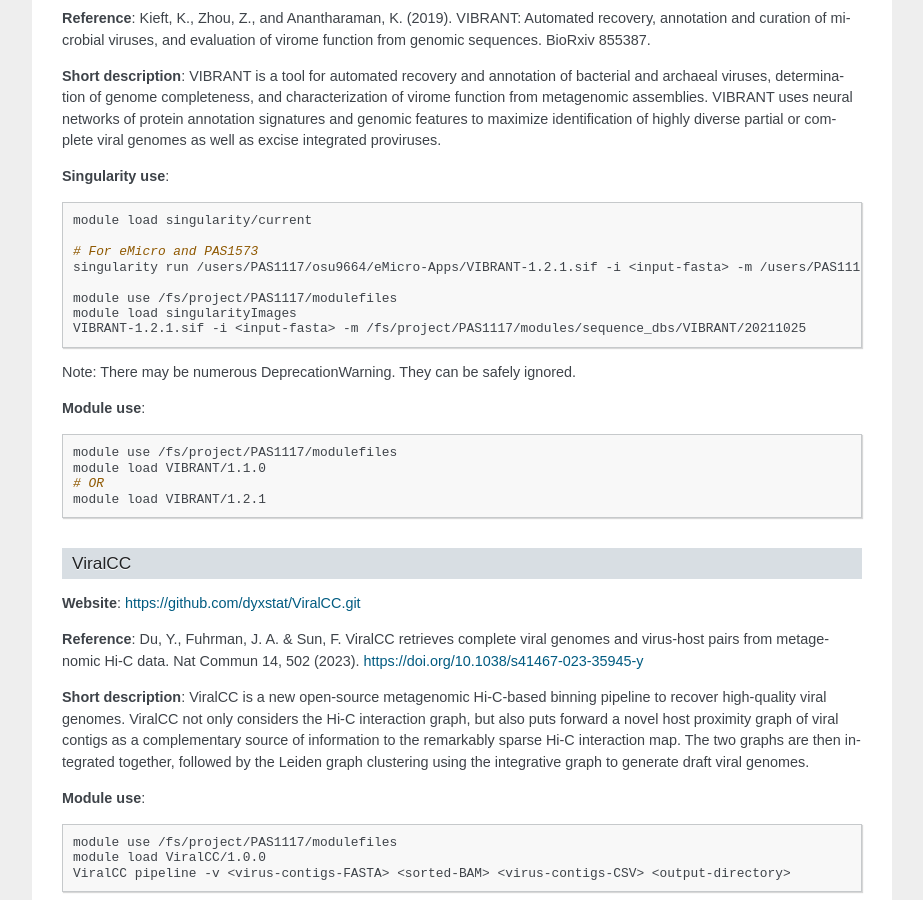
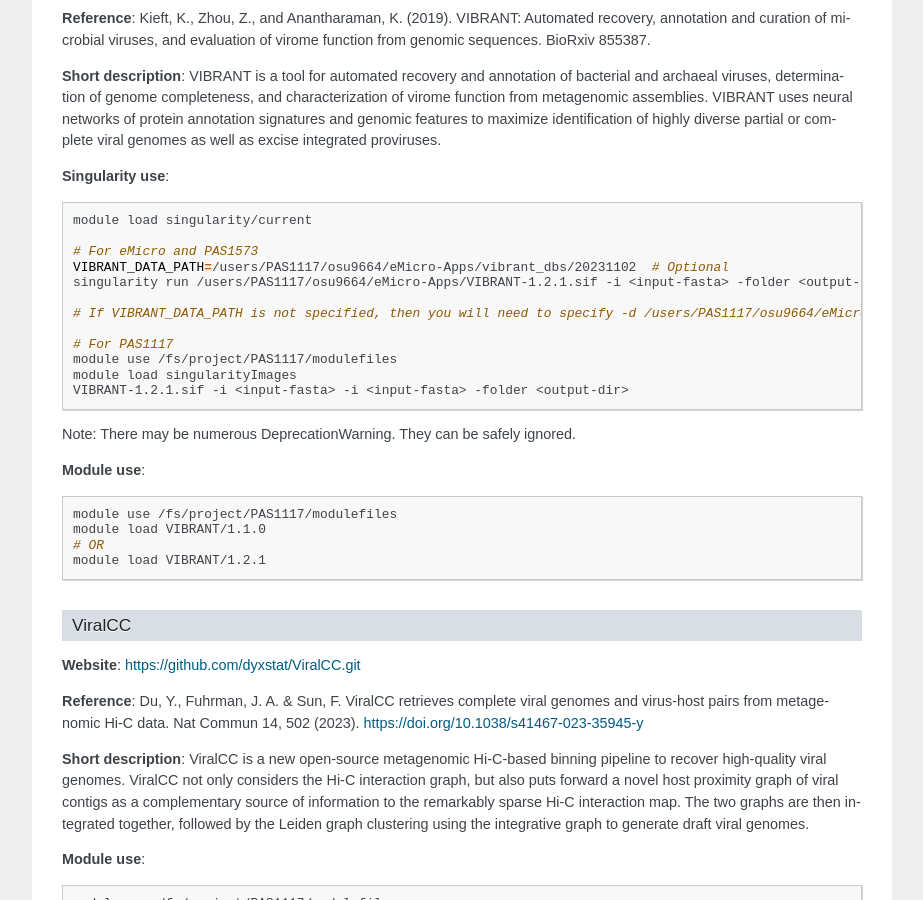
Before and after one commit to MAVERIC-Labs/MAVERIC_informatics, a Sphinx documentation site: the page built from docs/source/eMicro-Apps.rst, in a window 1280 px wide and 900 px high, scrolled down 29745 px. Shown: the whole window, without its empty margins (198-1121 px from the left). Built offline with Sphinx 7.4.7, drawn with Linux system fonts in a browser that asks for light colours.

Commit message:
Update VIBRANT

```diff
--- a/docs/source/eMicro-Apps.rst
+++ b/docs/source/eMicro-Apps.rst
@@ -1778,11 +1778,15 @@ partial or complete viral genomes as well as excise integrated proviruses.
     module load singularity/current
 
     # For eMicro and PAS1573
-    singularity run /users/PAS1117/osu9664/eMicro-Apps/VIBRANT-1.2.1.sif -i <input-fasta> -m /users/PAS1117/osu9664/eMicro-Apps/vibrant_dbs/20211025
-
+    VIBRANT_DATA_PATH=/users/PAS1117/osu9664/eMicro-Apps/vibrant_dbs/20231102  # Optional
+    singularity run /users/PAS1117/osu9664/eMicro-Apps/VIBRANT-1.2.1.sif -i <input-fasta> -folder <output-dir>
+
+    # If VIBRANT_DATA_PATH is not specified, then you will need to specify -d /users/PAS1117/osu9664/eMicro-Apps/vibrant_dbs/20231102
+
+    # For PAS1117
     module use /fs/project/PAS1117/modulefiles
     module load singularityImages
-    VIBRANT-1.2.1.sif -i <input-fasta> -m /fs/project/PAS1117/modules/sequence_dbs/VIBRANT/20211025
+    VIBRANT-1.2.1.sif -i <input-fasta> -i <input-fasta> -folder <output-dir>
 
 
 Note: There may be numerous DeprecationWarning. They can be safely ignored.
```
